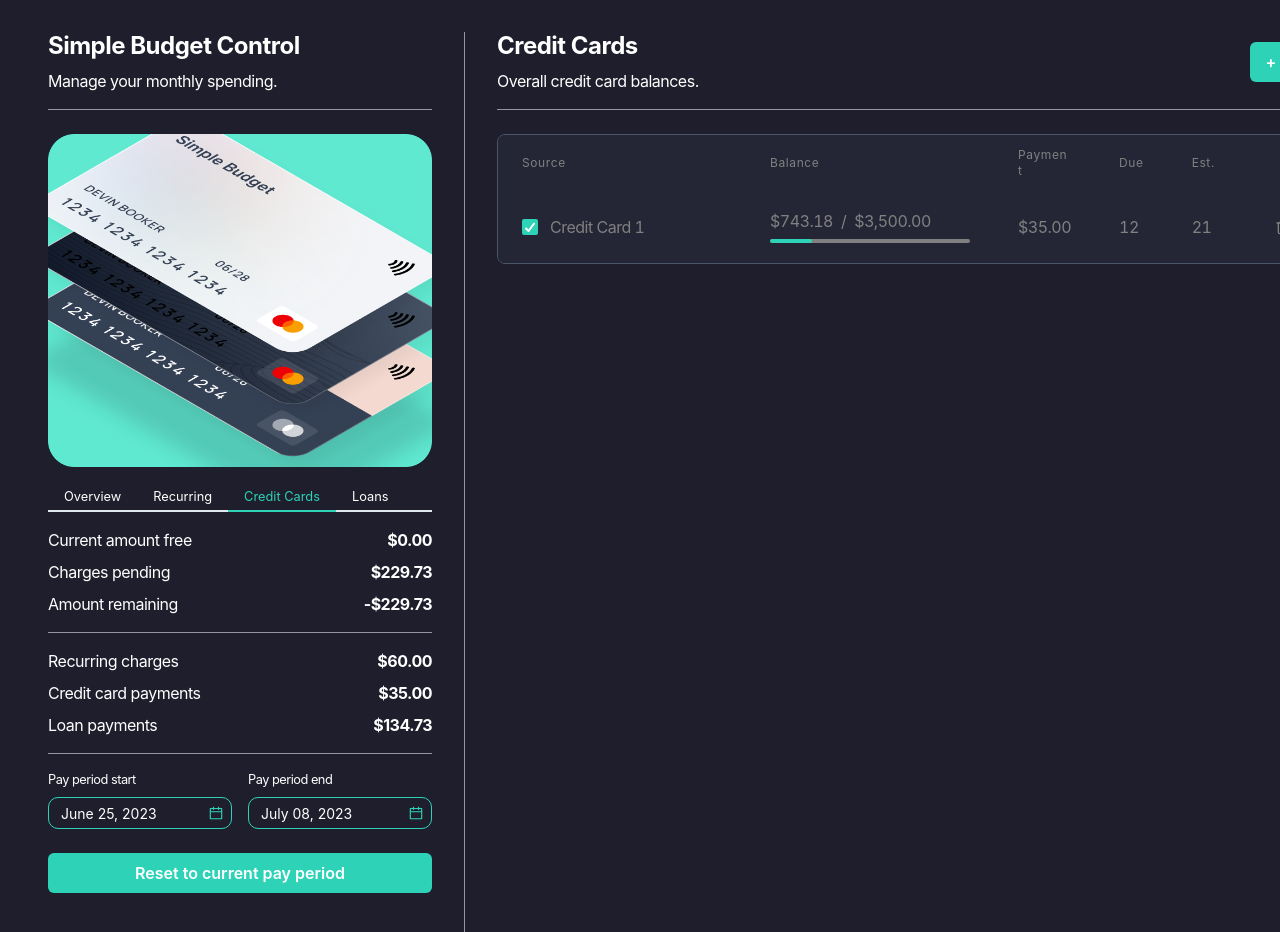
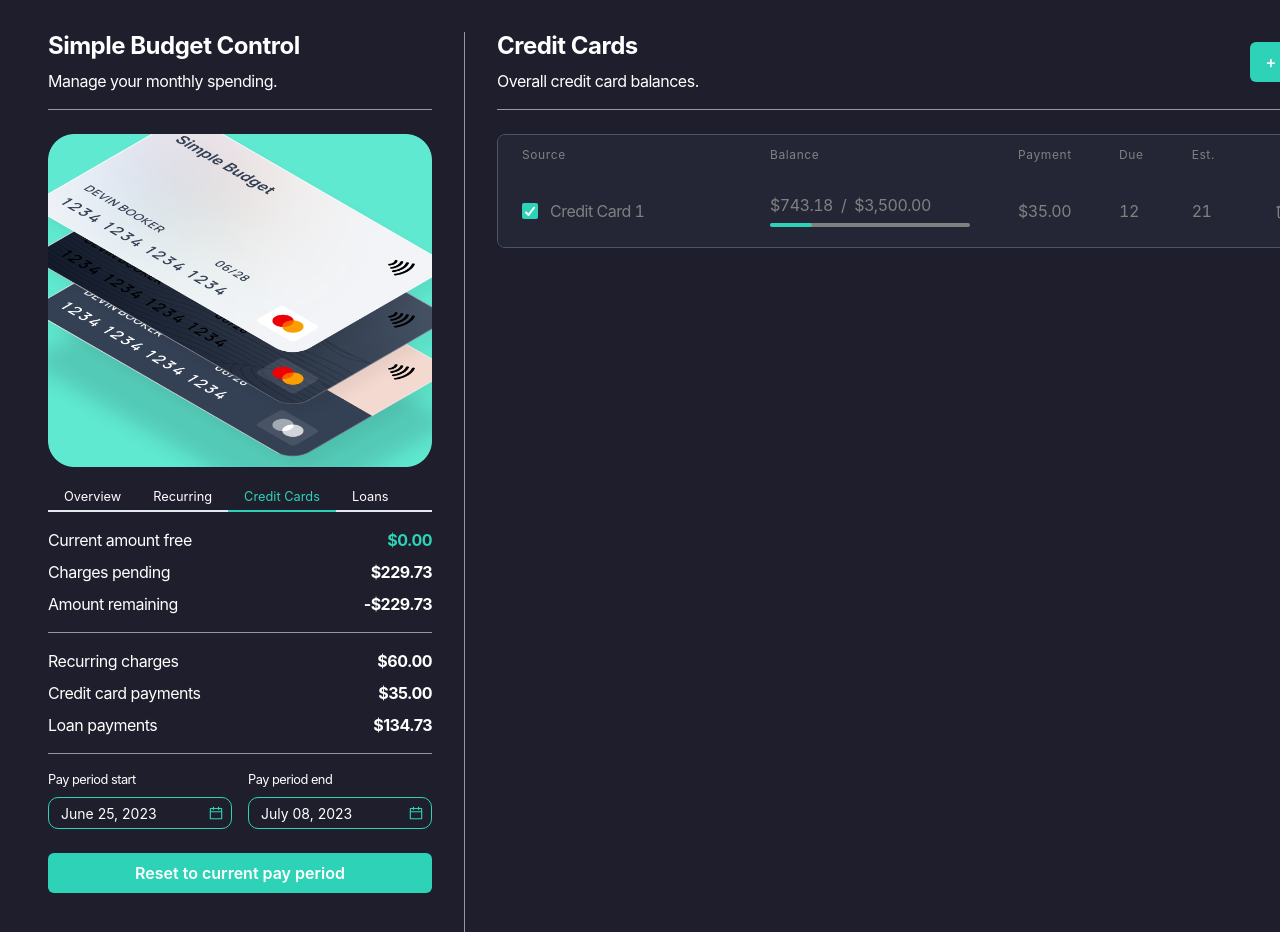
Before and after one commit to denvermullets/simple-budget-control, a React (Vite) app: page /credit-cards in a window 1280 px wide. Shown: the top 932 px of the page. Built offline with nearby package versions, Linux system fonts and the light colour scheme.

Commit message:
feat(tables): add sorting, add cursor on editable fields (#19)

```diff
--- a/src/components/InputCurrency/index.tsx
+++ b/src/components/InputCurrency/index.tsx
@@ -75,7 +75,13 @@ const InputCurrency: React.FC<InputCurrencyProps> = ({
       <NumberInputField />
     </NumberInput>
   ) : (
-    <Text onClick={() => setIsEditable(true)}>{formatCurrency(value)}</Text>
+    <Text
+      onClick={() => setIsEditable(true)}
+      style={{ cursor: "pointer" }}
+      {...(columnType === "amountFree" && { color: "#2ed3b7" })}
+    >
+      {formatCurrency(value)}
+    </Text>
   );
 };
 
--- a/src/components/InputText/index.tsx
+++ b/src/components/InputText/index.tsx
@@ -50,7 +50,9 @@ const InputText: React.FC<InputTextProps> = ({ initialValue, id, actionType, col
       autoFocus
     />
   ) : (
-    <Text onClick={() => setIsEditable(true)}>{value}</Text>
+    <Text onClick={() => setIsEditable(true)} style={{ cursor: "pointer" }}>
+      {value}
+    </Text>
   );
 };
 
--- a/src/components/TableCredit/index.tsx
+++ b/src/components/TableCredit/index.tsx
@@ -1,13 +1,52 @@
-import { Box, Table, Tbody, Text, Th, Thead, Tr } from "@chakra-ui/react";
+import { Box, HStack, Icon, Table, Tbody, Text, Th, Thead, Tr } from "@chakra-ui/react";
 import { CreditCard } from "../../models/localStorage.model";
 import CreditRow from "./CreditRow";
+import { IoMdArrowDown, IoMdArrowUp } from "react-icons/io";
+import { useEffect, useState } from "react";
 
 type TableCreditProps = {
   data: CreditCard[];
 };
 
+type SortTypes = "source" | "balance" | "dueDate" | "minimumPayment";
+
 const TableCredit: React.FC<TableCreditProps> = ({ data }) => {
-  const sortedData = data.sort((a, b) => a.dueDate - b.dueDate);
+  const [sortAscending, setSortAscending] = useState<boolean>(true);
+  const [sortType, setSortType] = useState<SortTypes | null>(null);
+  const [sortedData, setSortedData] = useState<CreditCard[]>(data);
+
+  useEffect(() => {
+    switch (sortType) {
+      case "balance":
+        setSortedData(
+          [...data].sort((a, b) => (sortAscending ? a.balance - b.balance : b.balance - a.balance))
+        );
+        break;
+      case "dueDate":
+        setSortedData(
+          [...data].sort((a, b) => (sortAscending ? a.dueDate - b.dueDate : b.dueDate - a.dueDate))
+        );
+        break;
+      case "minimumPayment":
+        setSortedData(
+          [...data].sort((a, b) =>
+            sortAscending
+              ? a.minimumPayment - b.minimumPayment
+              : b.minimumPayment - a.minimumPayment
+          )
+        );
+        break;
+      case "source":
+        setSortedData(
+          [...data].sort((a, b) =>
+            sortAscending ? a.source.localeCompare(b.source) : b.source.localeCompare(a.source)
+          )
+        );
+        break;
+      default:
+        break;
+    }
+  }, [sortType, sortAscending, data]);
 
   return (
     <Box
@@ -20,20 +59,63 @@ const TableCredit: React.FC<TableCreditProps> = ({ data }) => {
       <Table variant="simpleTable">
         <Thead>
           <Tr>
-            <Th textTransform="none">
-              {/* <HStack spacing="3"> */}
-              {/* <Checkbox /> */}
-              {/* <HStack spacing="1"> */}
-              <Text>Source</Text>
-              {/* <Icon as={IoArrowDown} color="fg.muted" boxSize="4" /> */}
-              {/* </HStack> */}
-              {/* </HStack> */}
+            <Th
+              textTransform="none"
+              onClick={() => {
+                setSortType("source");
+                setSortAscending(!sortAscending);
+              }}
+            >
+              <HStack>
+                <Text>Source</Text>
+                {sortType === "source" && (
+                  <Icon as={sortAscending ? IoMdArrowUp : IoMdArrowDown} boxSize={4} />
+                )}
+              </HStack>
             </Th>
-            <Th textTransform="none">Balance</Th>
-            <Th textTransform="none" maxWidth="10px">
-              Payment
+            <Th
+              textTransform="none"
+              onClick={() => {
+                setSortType("balance");
+                setSortAscending(!sortAscending);
+              }}
+            >
+              <HStack>
+                <Text>Balance</Text>
+                {sortType === "balance" && (
+                  <Icon as={sortAscending ? IoMdArrowUp : IoMdArrowDown} boxSize={4} />
+                )}
+              </HStack>
             </Th>
-            <Th textTransform="none">Due</Th>
+            <Th
+              textTransform="none"
+              maxWidth="10px"
+              onClick={() => {
+                setSortType("minimumPayment");
+                setSortAscending(!sortAscending);
+              }}
+            >
+              <HStack>
+                <Text>Payment</Text>
+                {sortType === "minimumPayment" && (
+                  <Icon as={sortAscending ? IoMdArrowUp : IoMdArrowDown} boxSize={4} />
+                )}
+              </HStack>
+            </Th>
+            <Th
+              textTransform="none"
+              onClick={() => {
+                setSortType("dueDate");
+                setSortAscending(!sortAscending);
+              }}
+            >
+              <HStack>
+                <Text>Due</Text>
+                {sortType === "dueDate" && (
+                  <Icon as={sortAscending ? IoMdArrowUp : IoMdArrowDown} boxSize={4} />
+                )}
+              </HStack>
+            </Th>
             <Th textTransform="none">Est.</Th>
             <Th></Th>
           </Tr>
--- a/src/components/TableLoan/index.tsx
+++ b/src/components/TableLoan/index.tsx
@@ -1,13 +1,52 @@
-import { Box, Table, Tbody, Text, Th, Thead, Tr } from "@chakra-ui/react";
+import { Box, HStack, Icon, Table, Tbody, Text, Th, Thead, Tr } from "@chakra-ui/react";
 import { Loan } from "../../models/localStorage.model";
 import LoanRow from "./LoanRow";
+import { IoMdArrowDown, IoMdArrowUp } from "react-icons/io";
+import { useEffect, useState } from "react";
 
 type TableLoanProps = {
   data: Loan[];
 };
 
+type SortTypes = "source" | "balance" | "dueDate" | "minimumPayment";
+
 const TableLoan: React.FC<TableLoanProps> = ({ data }) => {
-  const sortedData = data.sort((a, b) => a.dueDate - b.dueDate);
+  const [sortAscending, setSortAscending] = useState<boolean>(true);
+  const [sortType, setSortType] = useState<SortTypes | null>(null);
+  const [sortedData, setSortedData] = useState<Loan[]>(data);
+
+  useEffect(() => {
+    switch (sortType) {
+      case "balance":
+        setSortedData(
+          [...data].sort((a, b) => (sortAscending ? a.balance - b.balance : b.balance - a.balance))
+        );
+        break;
+      case "dueDate":
+        setSortedData(
+          [...data].sort((a, b) => (sortAscending ? a.dueDate - b.dueDate : b.dueDate - a.dueDate))
+        );
+        break;
+      case "minimumPayment":
+        setSortedData(
+          [...data].sort((a, b) =>
+            sortAscending
+              ? a.minimumPayment - b.minimumPayment
+              : b.minimumPayment - a.minimumPayment
+          )
+        );
+        break;
+      case "source":
+        setSortedData(
+          [...data].sort((a, b) =>
+            sortAscending ? a.source.localeCompare(b.source) : b.source.localeCompare(a.source)
+          )
+        );
+        break;
+      default:
+        break;
+    }
+  }, [sortType, sortAscending, data]);
 
   return (
     <Box
@@ -20,17 +59,63 @@ const TableLoan: React.FC<TableLoanProps> = ({ data }) => {
       <Table variant="simpleTable">
         <Thead>
           <Tr>
-            <Th textTransform="none">
-              {/* <HStack spacing="3"> */}
-              {/* <HStack spacing="1"> */}
-              <Text>Source</Text>
-              {/* <Icon as={IoArrowDown} color="fg.muted" boxSize="4" /> */}
-              {/* </HStack> */}
-              {/* </HStack> */}
+            <Th
+              textTransform="none"
+              onClick={() => {
+                setSortType("source");
+                setSortAscending(!sortAscending);
+              }}
+            >
+              <HStack>
+                <Text>Source</Text>
+                {sortType === "source" && (
+                  <Icon as={sortAscending ? IoMdArrowUp : IoMdArrowDown} boxSize={4} />
+                )}
+              </HStack>
             </Th>
-            <Th textTransform="none">Balance</Th>
-            <Th textTransform="none">Payment</Th>
-            <Th textTransform="none">Due</Th>
+            <Th
+              textTransform="none"
+              onClick={() => {
+                setSortType("balance");
+                setSortAscending(!sortAscending);
+              }}
+            >
+              <HStack>
+                <Text>Balance</Text>
+                {sortType === "balance" && (
+                  <Icon as={sortAscending ? IoMdArrowUp : IoMdArrowDown} boxSize={4} />
+                )}
+              </HStack>
+            </Th>
+            <Th
+              textTransform="none"
+              maxWidth="10px"
+              onClick={() => {
+                setSortType("minimumPayment");
+                setSortAscending(!sortAscending);
+              }}
+            >
+              <HStack>
+                <Text>Payment</Text>
+                {sortType === "minimumPayment" && (
+                  <Icon as={sortAscending ? IoMdArrowUp : IoMdArrowDown} boxSize={4} />
+                )}
+              </HStack>
+            </Th>
+            <Th
+              textTransform="none"
+              onClick={() => {
+                setSortType("dueDate");
+                setSortAscending(!sortAscending);
+              }}
+            >
+              <HStack>
+                <Text>Due</Text>
+                {sortType === "dueDate" && (
+                  <Icon as={sortAscending ? IoMdArrowUp : IoMdArrowDown} boxSize={4} />
+                )}
+              </HStack>
+            </Th>
             <Th textTransform="none">Est.</Th>
             <Th textTransform="none">Months</Th>
             <Th textTransform="none">End Date</Th>
--- a/src/components/TableRecurring/index.tsx
+++ b/src/components/TableRecurring/index.tsx
@@ -1,13 +1,43 @@
-import { Box, Table, Tbody, Text, Th, Thead, Tr } from "@chakra-ui/react";
+import { Box, HStack, Icon, Table, Tbody, Text, Th, Thead, Tr } from "@chakra-ui/react";
 import { MonthlyRecurring } from "../../models/localStorage.model";
 import RecurringRow from "./RecurringRow";
+import { useEffect, useState } from "react";
+import { IoMdArrowDown, IoMdArrowUp } from "react-icons/io";
 
 type TableRecurringProps = {
   data: MonthlyRecurring[];
 };
 
+type SortTypes = "source" | "amount" | "dueDate";
+
 const TableRecurring: React.FC<TableRecurringProps> = ({ data }) => {
-  const sortedData = data.sort((a, b) => a.dueDate - b.dueDate);
+  const [sortAscending, setSortAscending] = useState<boolean>(true);
+  const [sortType, setSortType] = useState<SortTypes | null>(null);
+  const [sortedData, setSortedData] = useState<MonthlyRecurring[]>(data);
+
+  useEffect(() => {
+    switch (sortType) {
+      case "dueDate":
+        setSortedData(
+          [...data].sort((a, b) => (sortAscending ? a.dueDate - b.dueDate : b.dueDate - a.dueDate))
+        );
+        break;
+      case "amount":
+        setSortedData(
+          [...data].sort((a, b) => (sortAscending ? a.amount - b.amount : b.amount - a.amount))
+        );
+        break;
+      case "source":
+        setSortedData(
+          [...data].sort((a, b) =>
+            sortAscending ? a.source.localeCompare(b.source) : b.source.localeCompare(a.source)
+          )
+        );
+        break;
+      default:
+        break;
+    }
+  }, [sortType, sortAscending, data]);
 
   return (
     <Box
@@ -21,13 +51,51 @@ const TableRecurring: React.FC<TableRecurringProps> = ({ data }) => {
       <Table variant="simpleTable">
         <Thead>
           <Tr>
-            <Th textTransform="none">
-              <Text>Source</Text>
+            <Th
+              style={{ cursor: "pointer" }}
+              textTransform="none"
+              onClick={() => {
+                setSortType("source");
+                setSortAscending(!sortAscending);
+              }}
+            >
+              <HStack>
+                <Text>Source</Text>
+                {sortType === "source" && (
+                  <Icon as={sortAscending ? IoMdArrowUp : IoMdArrowDown} boxSize={4} />
+                )}
+              </HStack>
             </Th>
-            <Th textTransform="none" maxWidth="10px">
-              Amount
+            <Th
+              style={{ cursor: "pointer" }}
+              textTransform="none"
+              onClick={() => {
+                setSortType("amount");
+                setSortAscending(!sortAscending);
+              }}
+            >
+              <HStack>
+                <Text>Amount</Text>
+                {sortType === "amount" && (
+                  <Icon as={sortAscending ? IoMdArrowUp : IoMdArrowDown} boxSize={4} />
+                )}
+              </HStack>
             </Th>
-            <Th textTransform="none">Due</Th>
+            <Th
+              style={{ cursor: "pointer" }}
+              textTransform="none"
+              onClick={() => {
+                setSortType("dueDate");
+                setSortAscending(!sortAscending);
+              }}
+            >
+              <HStack>
+                <Text>Due</Text>
+                {sortType === "dueDate" && (
+                  <Icon as={sortAscending ? IoMdArrowUp : IoMdArrowDown} boxSize={4} />
+                )}
+              </HStack>
+            </Th>
             <Th></Th>
           </Tr>
         </Thead>
```
